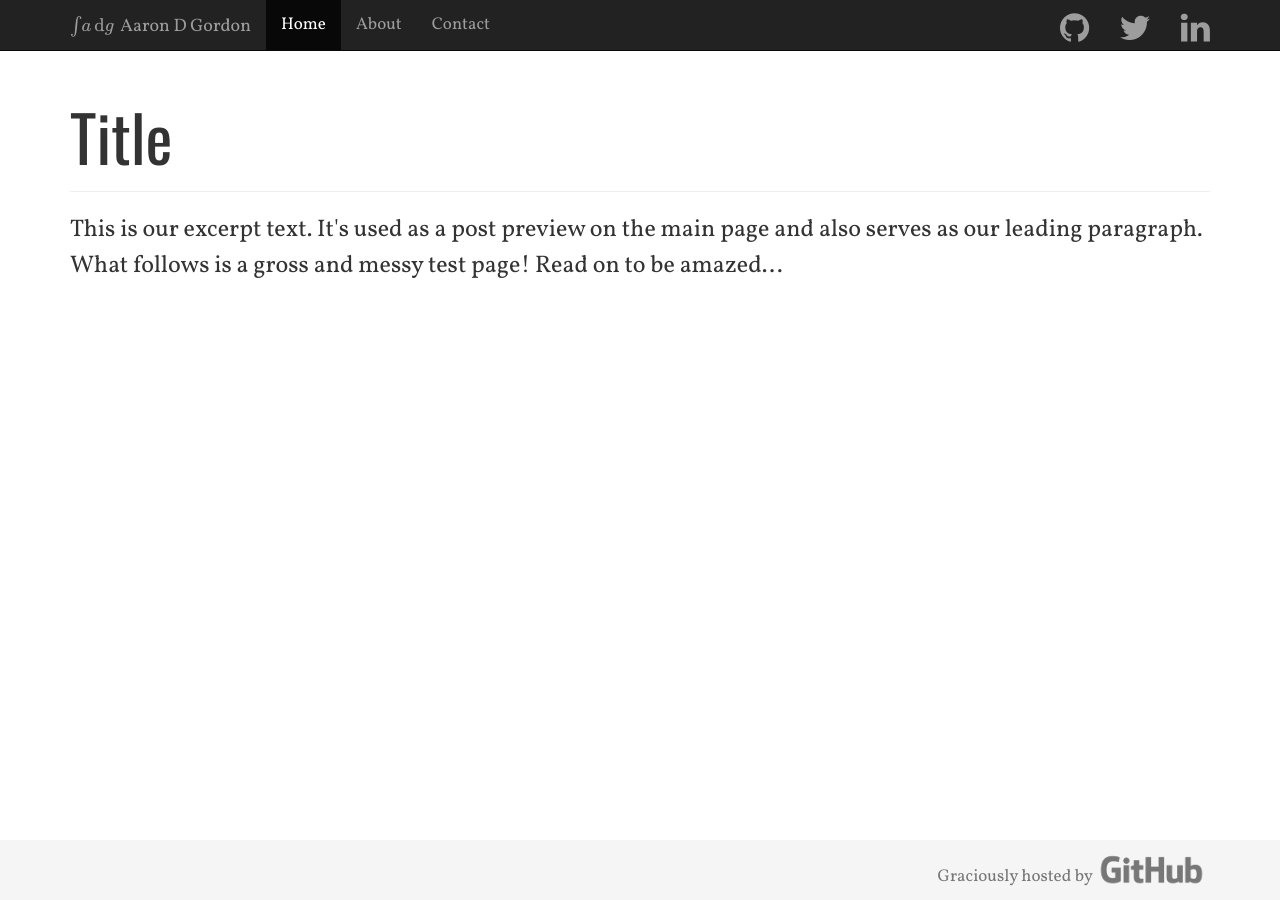
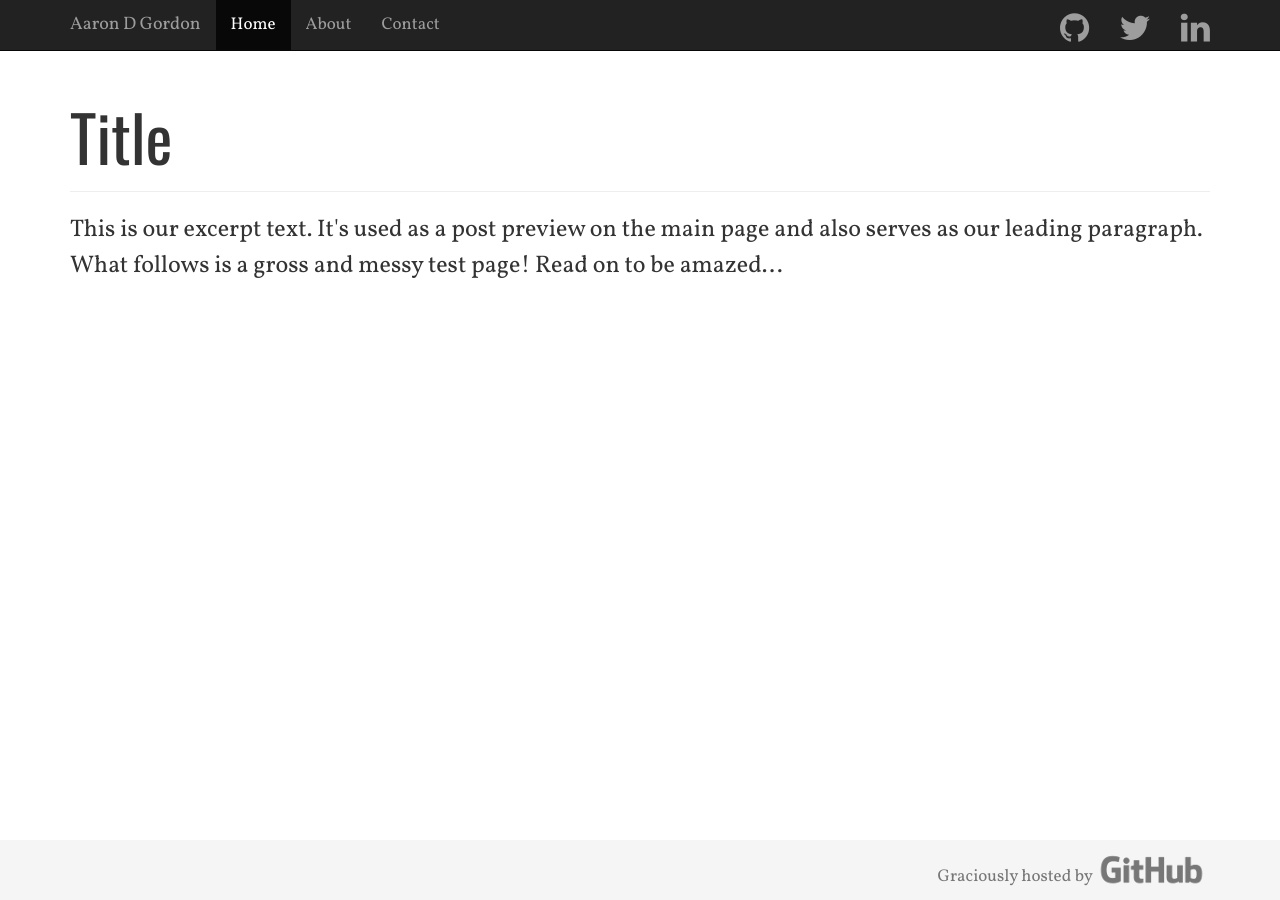
Before and after one commit to aarondgordon/aarondgordon.github.io, a Jekyll site: the page built from index.html, in a window 1280 px wide. Built offline with Jekyll 4.4.1, drawn with Linux system fonts in a browser that asks for light colours; nearby versions of some CDN libraries; formulas are drawn with MathJax 3.

Commit message:
Update default.html

```diff
--- a/_layouts/default.html
+++ b/_layouts/default.html
@@ -47,7 +47,7 @@
             <span class="icon-bar"></span>
             <span class="icon-bar"></span>
           </button>
-          <a class="navbar-brand" href="#">\(\int\!a\, \mathrm{d}g\, \) Aaron D Gordon</a>
+          <a class="navbar-brand" href="#">Aaron D Gordon</a>
         </div>
         <div id="navbar" class="collapse navbar-collapse">
           <ul class="nav navbar-nav">
```
